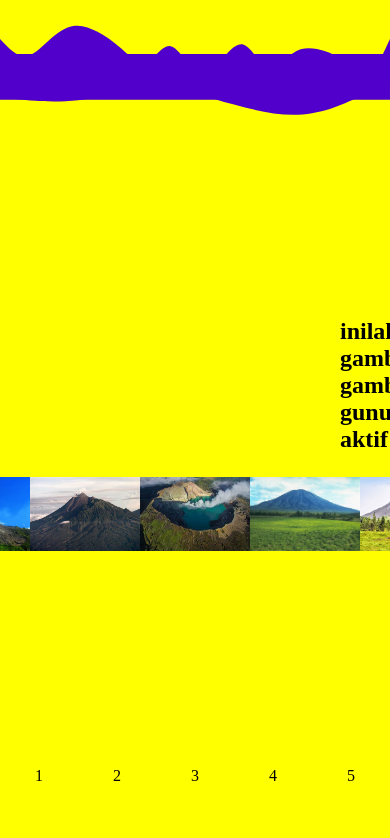
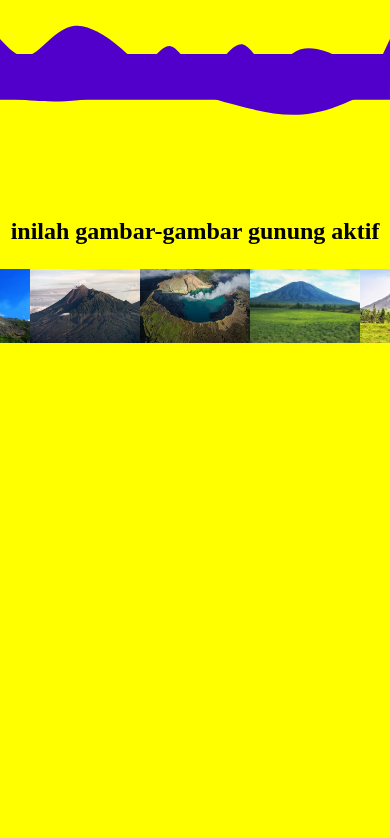
Before and after one commit to irul45/AHMADKHOIRULHUDAGANGA.github.io, a plain HTML site: page index.html in a window 390 px wide. Shown: the part 766-1604 px from the top of the page. Drawn offline with Linux system fonts and the light colour scheme; a script that the page names is missing.

Commit message:
update destinasi

```diff
--- a/index.html
+++ b/index.html
@@ -53,14 +53,6 @@
             <img src="2.jpg" alt="5">
 
             </aside>
-            <div class="p">
-            <p>1</p>
-            <p>2</p>
-            <p>3</p>
-            <p>4</p>
-            <p>5</p>
-        </div>
-
         </section>
 
         <section id="PROJECT">
--- a/style.css
+++ b/style.css
@@ -70,14 +70,10 @@ li{
 }
 
 
-#DESTINASI H3{
-
-    display: flex;
-    padding-left: 700px;
-    padding-top: 200px;
-    font-size:x-large;
-
-    flex-direction: row;
+#DESTINASI h3{
+ text-align: center;
+ font-size: x-large;
+ padding-top: 100px;
 
 }
 
@@ -94,7 +90,7 @@ li{
 
 #DESTINASI img{
     text-align: center;
-    width: 80px;
+    width: 150px;
     margin-bottom: 200px;
     transition: all 0.5s;
 
@@ -103,12 +99,12 @@ li{
 width: 400px;
 transition: all 0.5s;
 }
-.p{
+/* .p{
     margin-bottom: 100px;
     display: flex;
     flex-direction: row;
     justify-content: space-around;
-}
+} */
 
 
 
@@ -116,13 +112,13 @@ transition: all 0.5s;
 #PROJECT h3{
     text-align: center;
     font-size: xx-large;
-    padding-top:220px;
+    padding-top:430px;
 }
 #PROJECT p{
     text-align: center;
     font-size: x-large;
 }
-#PROJECT aside img{
+#PROJECT img{
     width:450px;
     display: flex;
     flex-direction: column;
@@ -130,7 +126,7 @@ transition: all 0.5s;
     padding-left: 35%;
     transition: all 0.7s;
 }
-#PROJECT aside img:hover{
+#PROJECT img:hover{
     width:500px;
     filter: blur(0px);
     transition:all 0.7s;
@@ -166,22 +162,23 @@ margin: 65px;
  #KETERANGAN H3{
     padding-top: 150px;
  }
-#DESTINASI H3{
-
-padding-left: 340px;
+#DESTINASI h3{
+    display: flex;
+    justify-content: center;
 }
 
 #DESTINASI img{
     width: 110px;
+
 }
 
-#PROJECT aside img{
+#PROJECT img{
     padding-left: 30%;
     transition:all 0.7s;
 
 }
 
-#PROJECT aside img :hover{
+#PROJECT img :hover{
 
     filter: blur(0px);
     transition:all 0.7s;
@@ -205,11 +202,7 @@ padding-left: 340px;
     }
 
     ul li a{
-        /* text-decoration: none;
-        list-style-type: none;
-        font-size: small;
-        color:blue ;
-        margin-left: 70px; */
+
         font-size: x-small;
 
 
```
